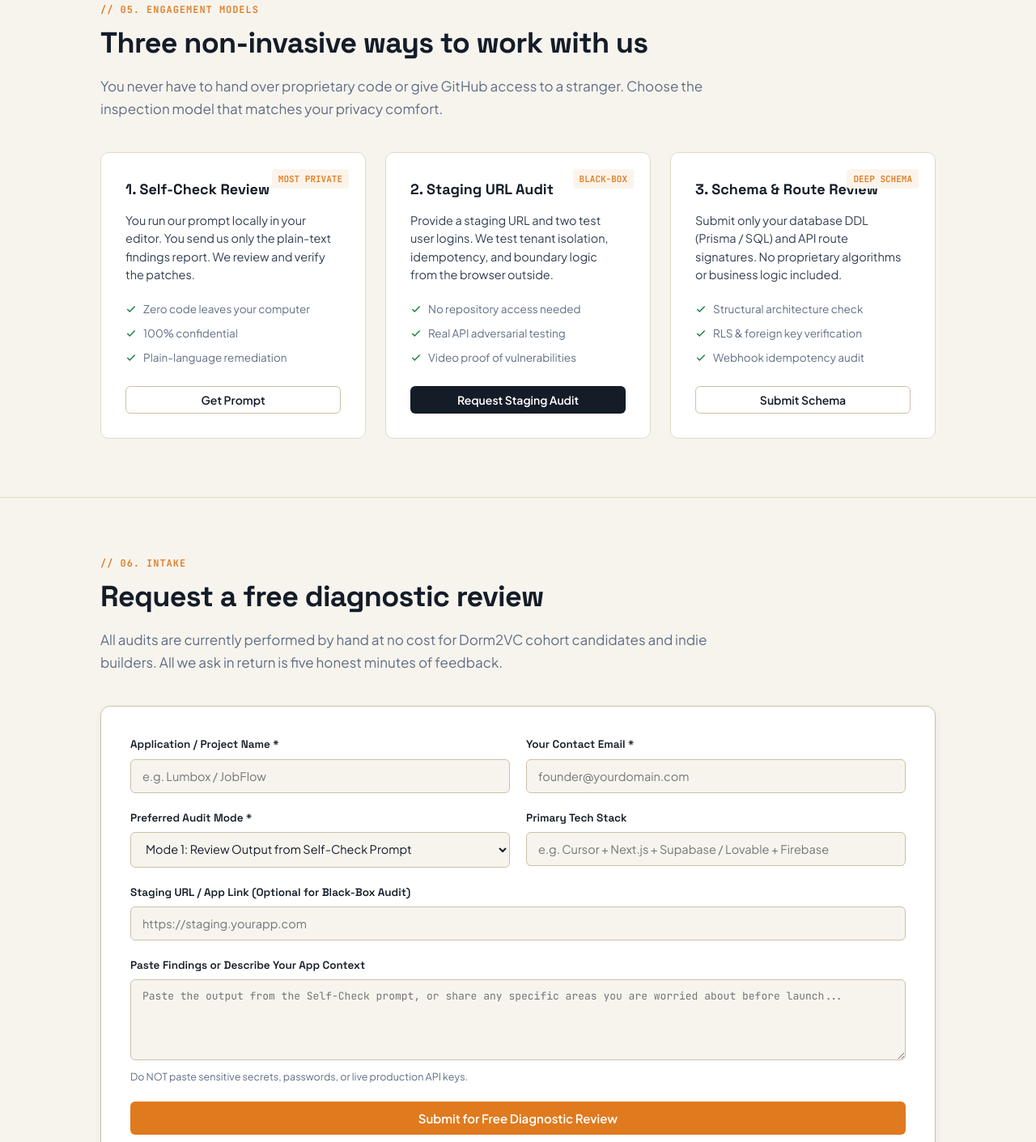
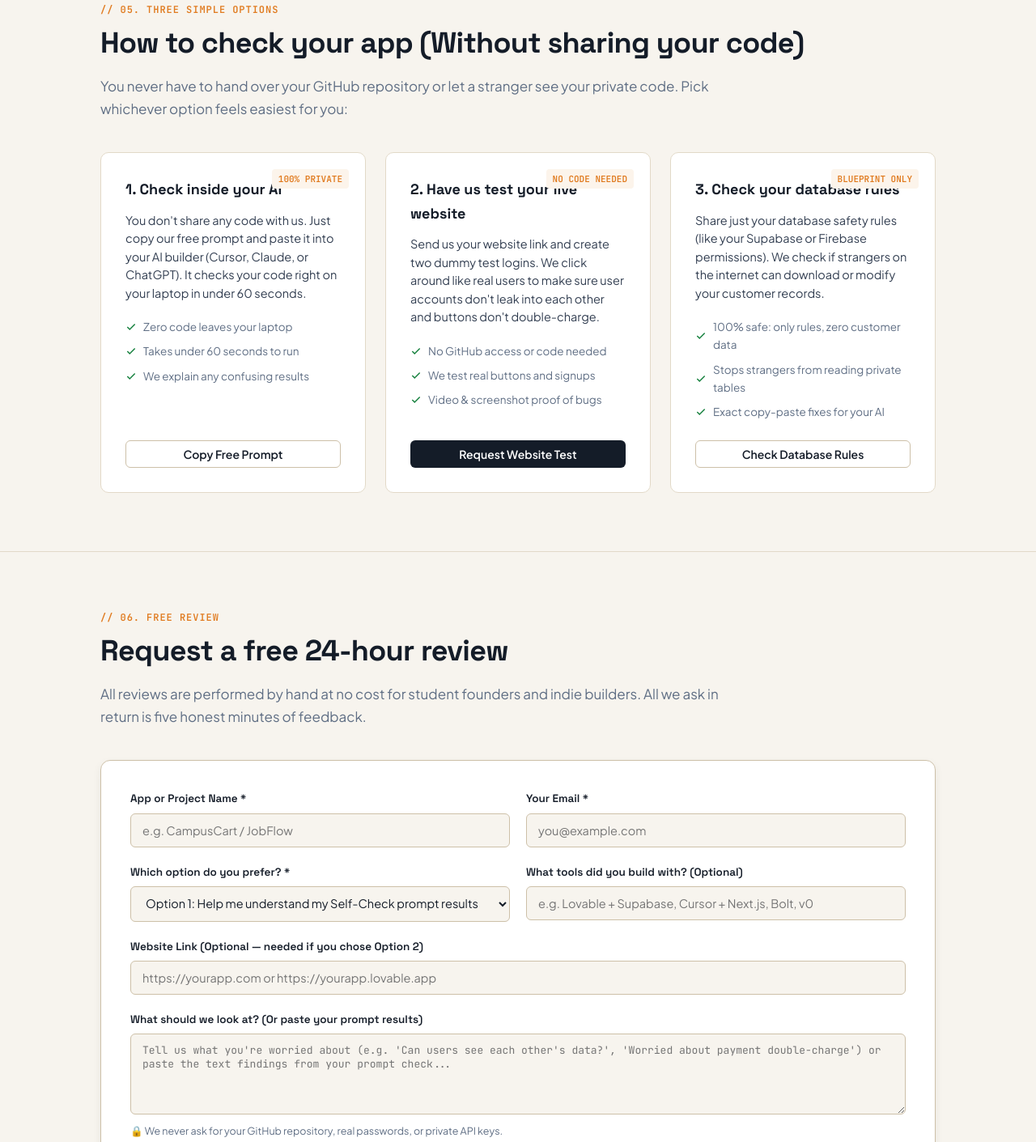
Before and after one commit to abhilasheggadi/abhilasheggadi.github.io, a plain HTML site: page index.html in a window 1280 px wide. Shown: the part 4398-5809 px from the top of the page at 81% size. Drawn offline with Linux system fonts and the light colour scheme.

Commit message:
Simplify Section 05 and intake form into plain English

```diff
--- a/index.html
+++ b/index.html
@@ -1051,53 +1051,53 @@ match /orders/{orderId} {
   <!-- AUDIT MODES: ZERO CODE CUSTODY -->
   <section id="modes">
     <div class="container">
-      <span class="section-tag">// 05. Engagement Models</span>
-      <h2 class="section-heading">Three non-invasive ways to work with us</h2>
+      <span class="section-tag">// 05. Three Simple Options</span>
+      <h2 class="section-heading">How to check your app (Without sharing your code)</h2>
       <p class="section-sub">
-        You never have to hand over proprietary code or give GitHub access to a stranger. Choose the inspection model that matches your privacy comfort.
+        You never have to hand over your GitHub repository or let a stranger see your private code. Pick whichever option feels easiest for you:
       </p>
 
       <div class="modes-grid">
         <div class="mode-card">
-          <span class="mode-badge">Most Private</span>
+          <span class="mode-badge">100% Private</span>
           <div>
-            <div class="mode-title">1. Self-Check Review</div>
-            <div class="mode-desc">You run our prompt locally in your editor. You send us only the plain-text findings report. We review and verify the patches.</div>
+            <div class="mode-title">1. Check inside your AI</div>
+            <div class="mode-desc">You don't share any code with us. Just copy our free prompt and paste it into your AI builder (Cursor, Claude, or ChatGPT). It checks your code right on your laptop in under 60 seconds.</div>
             <ul class="mode-features">
-              <li><svg viewBox="0 0 24 24" fill="none" stroke="currentColor" stroke-width="2.5"><polyline points="20 6 9 17 4 12"/></svg> Zero code leaves your computer</li>
-              <li><svg viewBox="0 0 24 24" fill="none" stroke="currentColor" stroke-width="2.5"><polyline points="20 6 9 17 4 12"/></svg> 100% confidential</li>
-              <li><svg viewBox="0 0 24 24" fill="none" stroke="currentColor" stroke-width="2.5"><polyline points="20 6 9 17 4 12"/></svg> Plain-language remediation</li>
+              <li><svg viewBox="0 0 24 24" fill="none" stroke="currentColor" stroke-width="2.5"><polyline points="20 6 9 17 4 12"/></svg> Zero code leaves your laptop</li>
+              <li><svg viewBox="0 0 24 24" fill="none" stroke="currentColor" stroke-width="2.5"><polyline points="20 6 9 17 4 12"/></svg> Takes under 60 seconds to run</li>
+              <li><svg viewBox="0 0 24 24" fill="none" stroke="currentColor" stroke-width="2.5"><polyline points="20 6 9 17 4 12"/></svg> We explain any confusing results</li>
             </ul>
           </div>
-          <a href="#self-check" class="btn btn-secondary">Get Prompt</a>
+          <a href="#self-check" class="btn btn-secondary">Copy Free Prompt</a>
         </div>
 
         <div class="mode-card">
-          <span class="mode-badge">Black-Box</span>
+          <span class="mode-badge">No Code Needed</span>
           <div>
-            <div class="mode-title">2. Staging URL Audit</div>
-            <div class="mode-desc">Provide a staging URL and two test user logins. We test tenant isolation, idempotency, and boundary logic from the browser outside.</div>
+            <div class="mode-title">2. Have us test your live website</div>
+            <div class="mode-desc">Send us your website link and create two dummy test logins. We click around like real users to make sure user accounts don't leak into each other and buttons don't double-charge.</div>
             <ul class="mode-features">
-              <li><svg viewBox="0 0 24 24" fill="none" stroke="currentColor" stroke-width="2.5"><polyline points="20 6 9 17 4 12"/></svg> No repository access needed</li>
-              <li><svg viewBox="0 0 24 24" fill="none" stroke="currentColor" stroke-width="2.5"><polyline points="20 6 9 17 4 12"/></svg> Real API adversarial testing</li>
-              <li><svg viewBox="0 0 24 24" fill="none" stroke="currentColor" stroke-width="2.5"><polyline points="20 6 9 17 4 12"/></svg> Video proof of vulnerabilities</li>
+              <li><svg viewBox="0 0 24 24" fill="none" stroke="currentColor" stroke-width="2.5"><polyline points="20 6 9 17 4 12"/></svg> No GitHub access or code needed</li>
+              <li><svg viewBox="0 0 24 24" fill="none" stroke="currentColor" stroke-width="2.5"><polyline points="20 6 9 17 4 12"/></svg> We test real buttons and signups</li>
+              <li><svg viewBox="0 0 24 24" fill="none" stroke="currentColor" stroke-width="2.5"><polyline points="20 6 9 17 4 12"/></svg> Video &amp; screenshot proof of bugs</li>
             </ul>
           </div>
-          <a href="#intake" class="btn btn-primary">Request Staging Audit</a>
+          <a href="#intake" class="btn btn-primary">Request Website Test</a>
         </div>
 
         <div class="mode-card">
-          <span class="mode-badge">Deep Schema</span>
+          <span class="mode-badge">Blueprint Only</span>
           <div>
-            <div class="mode-title">3. Schema &amp; Route Review</div>
-            <div class="mode-desc">Submit only your database DDL (Prisma / SQL) and API route signatures. No proprietary algorithms or business logic included.</div>
+            <div class="mode-title">3. Check your database rules</div>
+            <div class="mode-desc">Share just your database safety rules (like your Supabase or Firebase permissions). We check if strangers on the internet can download or modify your customer records.</div>
             <ul class="mode-features">
-              <li><svg viewBox="0 0 24 24" fill="none" stroke="currentColor" stroke-width="2.5"><polyline points="20 6 9 17 4 12"/></svg> Structural architecture check</li>
-              <li><svg viewBox="0 0 24 24" fill="none" stroke="currentColor" stroke-width="2.5"><polyline points="20 6 9 17 4 12"/></svg> RLS &amp; foreign key verification</li>
-              <li><svg viewBox="0 0 24 24" fill="none" stroke="currentColor" stroke-width="2.5"><polyline points="20 6 9 17 4 12"/></svg> Webhook idempotency audit</li>
+              <li><svg viewBox="0 0 24 24" fill="none" stroke="currentColor" stroke-width="2.5"><polyline points="20 6 9 17 4 12"/></svg> 100% safe: only rules, zero customer data</li>
+              <li><svg viewBox="0 0 24 24" fill="none" stroke="currentColor" stroke-width="2.5"><polyline points="20 6 9 17 4 12"/></svg> Stops strangers from reading private tables</li>
+              <li><svg viewBox="0 0 24 24" fill="none" stroke="currentColor" stroke-width="2.5"><polyline points="20 6 9 17 4 12"/></svg> Exact copy-paste fixes for your AI</li>
             </ul>
           </div>
-          <a href="#intake" class="btn btn-secondary">Submit Schema</a>
+          <a href="#intake" class="btn btn-secondary">Check Database Rules</a>
         </div>
       </div>
     </div>
@@ -1106,53 +1106,53 @@ match /orders/{orderId} {
   <!-- AUDIT INTAKE FORM -->
   <section id="intake">
     <div class="container">
-      <span class="section-tag">// 06. Intake</span>
-      <h2 class="section-heading">Request a free diagnostic review</h2>
+      <span class="section-tag">// 06. Free Review</span>
+      <h2 class="section-heading">Request a free 24-hour review</h2>
       <p class="section-sub">
-        All audits are currently performed by hand at no cost for Dorm2VC cohort candidates and indie builders. All we ask in return is five honest minutes of feedback.
+        All reviews are performed by hand at no cost for student founders and indie builders. All we ask in return is five honest minutes of feedback.
       </p>
 
       <div class="intake-wrap">
         <form id="auditForm" onsubmit="handleFormSubmit(event)">
           <div class="intake-grid">
             <div class="form-group">
-              <label for="appName">Application / Project Name *</label>
-              <input type="text" id="appName" required placeholder="e.g. Lumbox / JobFlow">
+              <label for="appName">App or Project Name *</label>
+              <input type="text" id="appName" required placeholder="e.g. CampusCart / JobFlow">
             </div>
 
             <div class="form-group">
-              <label for="userEmail">Your Contact Email *</label>
-              <input type="email" id="userEmail" required placeholder="founder@yourdomain.com">
+              <label for="userEmail">Your Email *</label>
+              <input type="email" id="userEmail" required placeholder="you@example.com">
             </div>
 
             <div class="form-group">
-              <label for="auditMode">Preferred Audit Mode *</label>
+              <label for="auditMode">Which option do you prefer? *</label>
               <select id="auditMode" required>
-                <option value="Self-Check Output Review">Mode 1: Review Output from Self-Check Prompt</option>
-                <option value="Black-Box Staging Audit">Mode 2: Black-Box Staging URL Audit (No code access)</option>
-                <option value="Sanitized Schema Review">Mode 3: Database Schema &amp; Route Review</option>
+                <option value="Self-Check Output Review">Option 1: Help me understand my Self-Check prompt results</option>
+                <option value="Black-Box Staging Audit">Option 2: Test my live website (No code needed)</option>
+                <option value="Sanitized Schema Review">Option 3: Check my Supabase / Firebase database rules</option>
               </select>
             </div>
 
             <div class="form-group">
-              <label for="techStack">Primary Tech Stack</label>
-              <input type="text" id="techStack" placeholder="e.g. Cursor + Next.js + Supabase / Lovable + Firebase">
+              <label for="techStack">What tools did you build with? (Optional)</label>
+              <input type="text" id="techStack" placeholder="e.g. Lovable + Supabase, Cursor + Next.js, Bolt, v0">
             </div>
 
             <div class="form-group full">
-              <label for="stagingUrl">Staging URL / App Link (Optional for Black-Box Audit)</label>
-              <input type="url" id="stagingUrl" placeholder="https://staging.yourapp.com">
+              <label for="stagingUrl">Website Link (Optional — needed if you chose Option 2)</label>
+              <input type="url" id="stagingUrl" placeholder="https://yourapp.com or https://yourapp.lovable.app">
             </div>
 
             <div class="form-group full">
-              <label for="reportNotes">Paste Findings or Describe Your App Context</label>
-              <textarea id="reportNotes" placeholder="Paste the output from the Self-Check prompt, or share any specific areas you are worried about before launch..."></textarea>
-              <span class="form-note">Do NOT paste sensitive secrets, passwords, or live production API keys.</span>
+              <label for="reportNotes">What should we look at? (Or paste your prompt results)</label>
+              <textarea id="reportNotes" placeholder="Tell us what you're worried about (e.g. 'Can users see each other's data?', 'Worried about payment double-charge') or paste the text findings from your prompt check..."></textarea>
+              <span class="form-note">🔒 We never ask for your GitHub repository, real passwords, or private API keys.</span>
             </div>
 
             <div class="form-group full">
               <button type="submit" class="btn btn-orange" style="font-size:15px; padding:12px 24px;">
-                Submit for Free Diagnostic Review
+                Submit for Free Review
               </button>
             </div>
           </div>
```
